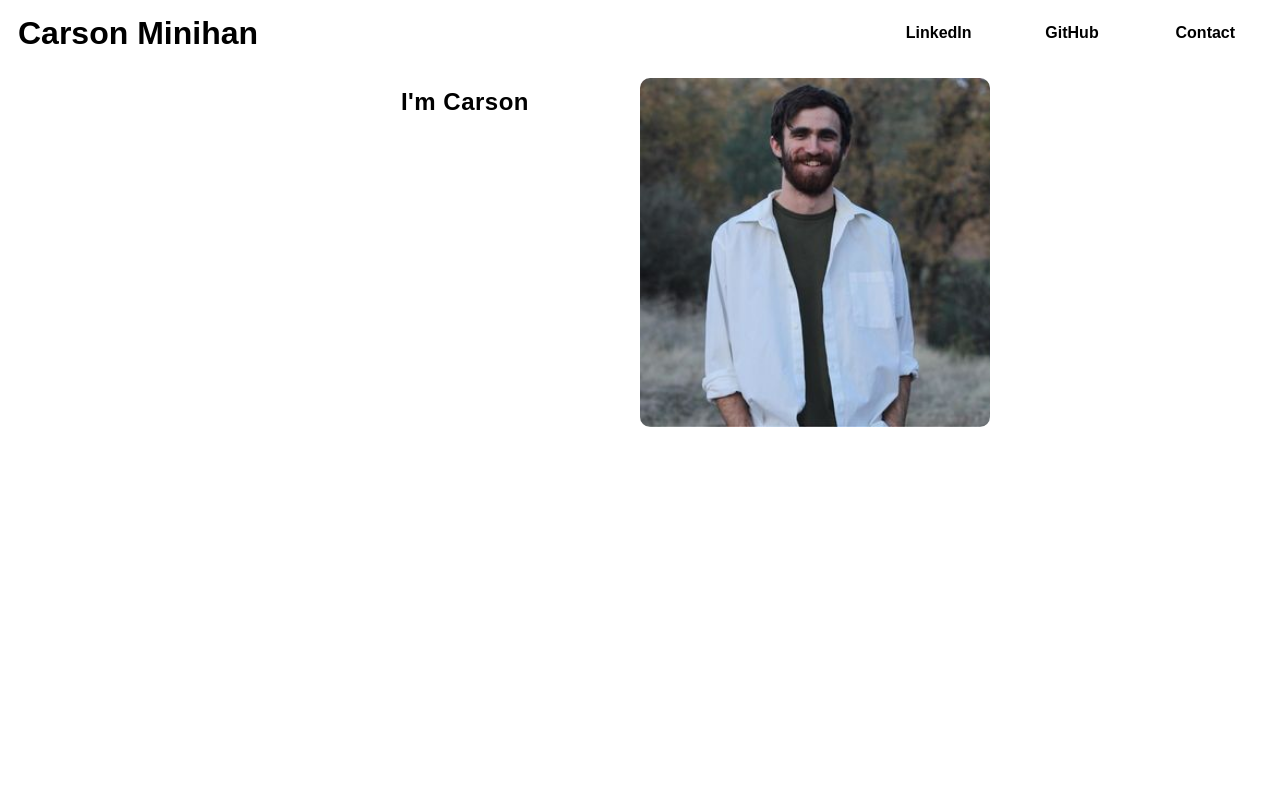
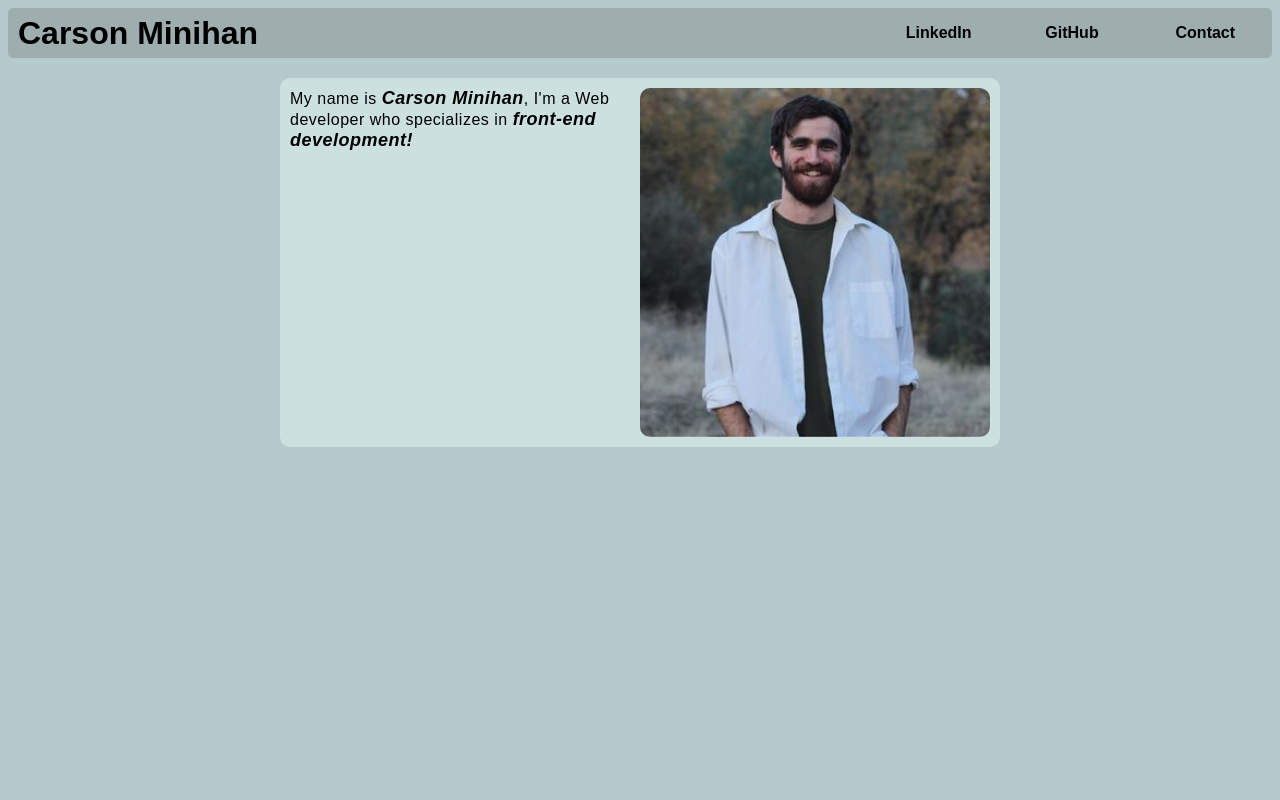
Before and after one commit to CarsonMinihan/gh-pages-sample, an Angular app: page /home in a window 1280 px wide. Shown: the top 800 px of the page. Built offline with nearby package versions, Linux system fonts and the light colour scheme.

Commit message:
updated basic css colors and layout

```diff
--- a/src/app/components/home/home.component.css
+++ b/src/app/components/home/home.component.css
@@ -13,6 +13,9 @@
     align-content: center;
     height: 50px;
     width: 100%;
+    top: 0;
+    background-color: rgb(158, 174, 174);
+    border-radius: 5px;
 }
 
 .title{
@@ -40,7 +43,8 @@
     font-weight: 600;
 }
 .nav-btn:hover{
-    color: gray;
+    color: rgb(64, 64, 64);
+    font-size: large;
 }
 
 
@@ -53,6 +57,9 @@
     max-width: 700px;
     margin: auto;
     margin-top: 20px;
+    border-radius: 10px;
+    background-color: rgb(204, 224, 224);
+    padding: 10px;
 }
 
 .self-img{
@@ -64,17 +71,18 @@
     flex: 1;
 }
 .top-text-container{
-    padding-top: 10px;
     display: flex;
     justify-content: center;
     flex: 1;
 }
-.top-text-header{
-    flex: 1;
-    margin: auto;
+.top-text-headers{
+    font-size:large;
+    font-weight: 600;
+    font-style: italic;
 }
 .top-text-body{
-    flex: 6;
+    text-align: left;
+    flex: 1;
     margin: auto;
 }
 
@@ -86,6 +94,7 @@
     }
     .title{
         margin: auto;
+        padding-top: 5px;
     }
     .nav{
         margin: 10px auto;
@@ -95,4 +104,7 @@
         justify-content: center;
         align-content: center;
     }
+    .top-text-body{
+        padding-top: 20px;
+    }
 }
--- a/src/app/components/home/home.component.html
+++ b/src/app/components/home/home.component.html
@@ -1,4 +1,4 @@
-<div class="header">
+<div class="header" id="top">
     <h1 class="title row">Carson Minihan</h1>
     <div class = "nav row">
         <div class="nav-btn-container">
@@ -15,8 +15,11 @@
 
 <div class="top">
     <div class="top-text-container column">
-      <h2 class="top-text-header">I'm Carson</h2>
-      <p class="top-text-body"></p>
+
+      <p class="top-text-body">
+        My name is <span class="top-text-headers">Carson Minihan</span>, I'm a Web developer who specializes in
+        <span class="top-text-headers">front-end development!</span>
+      </p>
     </div>
     <img src="./assets/images/self-Img.jpg" alt="self-Img" class="self-img column"/>
 </div>
@@ -25,4 +28,5 @@
 
 <div id = "contact" class="footer" style="width: 100%; text-align: center; margin-top: 700px;">
     <p>contact</p>
+    <a class="nav-btn" href="#top">Top</a>
 </div>
--- a/src/styles.css
+++ b/src/styles.css
@@ -1,4 +1,5 @@
 /* You can add global styles to this file, and also import other style files */
 html{
     font-family: sans-serif;
+    background-color: rgb(181, 202, 202);
 }
```
Also changed, not shown: 6 other files (tests, documents, lock files or other folders).
